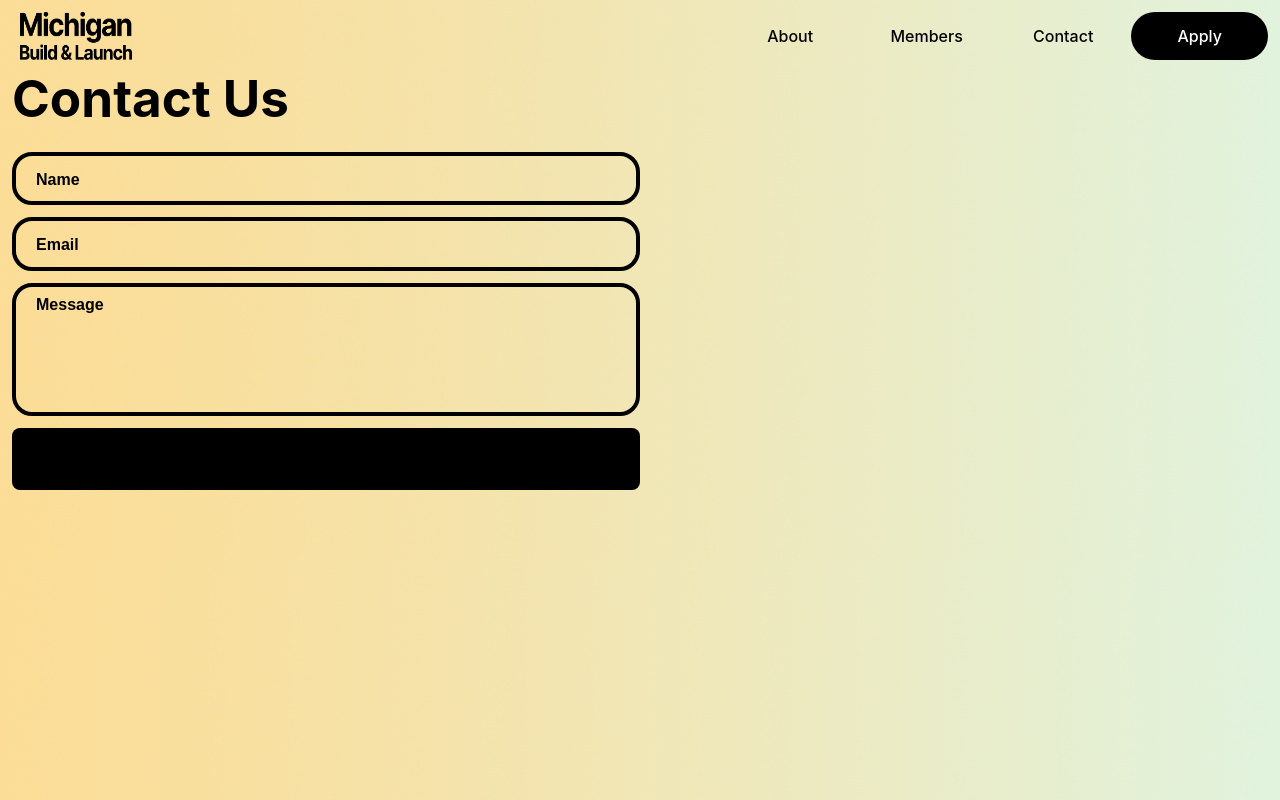
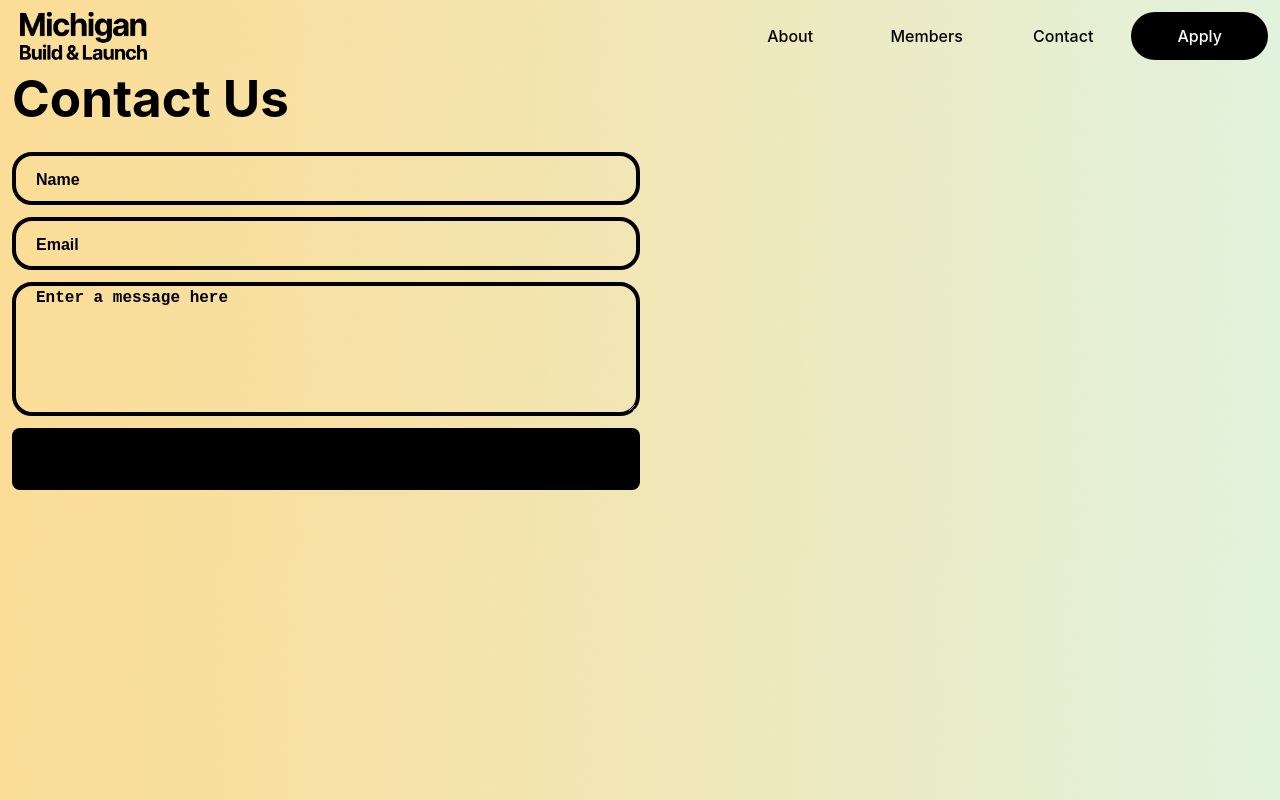
Before and after one commit to rohitkartha/build-and-launch-website, a Vue app: page /Contact in a window 1280 px wide. Built offline with nearby package versions, Linux system fonts and the light colour scheme.

Commit message:
fix header, store message in firebase- contact page

```diff
--- a/package.json
+++ b/package.json
@@ -10,10 +10,13 @@
     "lint": "npx eslint 'src/**' "
   },
   "dependencies": {
+    "@sendgrid/mail": "^8.1.0",
+    "firebase": "^10.7.1",
     "vue": "^3.3.4",
     "vue-router": "^4.2.5"
   },
   "devDependencies": {
+    "@types/node": "^20.10.5",
     "@typescript-eslint/eslint-plugin": "^6.10.0",
     "@typescript-eslint/parser": "^6.10.0",
     "@vitejs/plugin-vue": "^4.2.3",
--- a/src/components/Contact.vue
+++ b/src/components/Contact.vue
@@ -1,5 +1,54 @@
 <script setup lang="ts">
 import Header from "../components/Header.vue";
+import { ref as ref2 } from "vue";
+
+import { initializeApp } from "firebase/app";
+import {
+  getDatabase,
+  ref,
+  set,
+} from "firebase/database";
+
+const name = ref2();
+const email = ref2();
+const message = ref2();
+
+const firebaseConfig = {
+  apiKey:
+    "AIzaSyDJW0XkYgb28Zbloj53MCX-CR3vPntuCaM",
+  authDomain:
+    "build-and-launch-bot.firebaseapp.com",
+  databaseURL:
+    "https://build-and-launch-bot-default-rtdb.firebaseio.com",
+  projectId: "build-and-launch-bot",
+  storageBucket:
+    "build-and-launch-bot.appspot.com",
+  messagingSenderId: "978403477393",
+  appId:
+    "1:978403477393:web:88b67bcc3495efe9027c30",
+};
+
+function generateRandomSixDigitNumber() {
+  return Math.floor(
+    100000 + Math.random() * 900000
+  );
+}
+
+const dynamicVariableName = `userMessage${generateRandomSixDigitNumber()}`;
+
+// Initialize Firebase
+const app = initializeApp(firebaseConfig);
+console.log(app.name);
+
+function sendMessage() {
+  const db = getDatabase();
+
+  set(ref(db, dynamicVariableName), {
+    name: name.value,
+    email: email.value,
+    message: message.value,
+  });
+}
 </script>
 
 <template>
@@ -8,23 +57,24 @@ import Header from "../components/Header.vue";
     <h1>Contact Us</h1>
     <div class="messageFields">
       <input
+        v-model="name"
         type="text"
         name=""
         id=""
         placeholder="Name" />
 
       <input
+        v-model="email"
         type="text"
         name=""
         id=""
         placeholder="Email" />
-      <input
+      <textarea
+        v-model="message"
         class="message"
-        type="text"
-        name=""
-        id=""
-        placeholder="Message" />
-      <button>Send</button>
+        placeholder="Enter a message here">
+      </textarea>
+      <button @click="sendMessage">Send</button>
     </div>
   </div>
 </template>
@@ -40,10 +90,21 @@ import Header from "../components/Header.vue";
   height: 1000px;
 }
 
-.message::placeholder {
-  position: relative;
-  bottom: 46px;
+textarea {
+  border: 4px solid black;
+  border-radius: 20px;
+  padding-left: 20px;
+  width: calc(100% - 30px);
+  margin: 12px 12px 0px 0px;
 }
+
+textarea::placeholder {
+  color: black;
+  font-weight: bold;
+  font-size: 16px;
+  padding-top: 1px;
+}
+
 h1 {
   text-align: left;
   color: black;
--- a/src/components/Header.vue
+++ b/src/components/Header.vue
@@ -49,10 +49,19 @@ button {
 }
 
 img {
-  width: 7em;
-  height: 3em;
+  display: block;
+  max-width: 230px;
+  max-height: 3em;
+  width: auto;
+  height: auto;
   background: transparent;
   position: absolute;
   left: 20px;
 }
+
+@media (width < 500px) {
+  img {
+    max-height: 2.5em;
+  }
+}
 </style>
```
Also changed, not shown: 2 other files (tests, documents, lock files or other folders).
